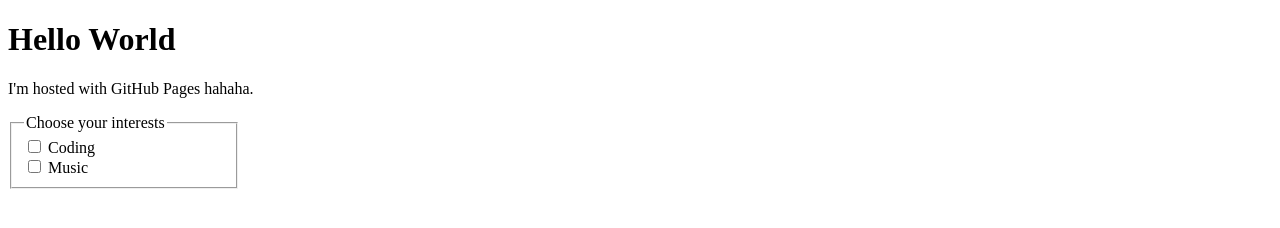
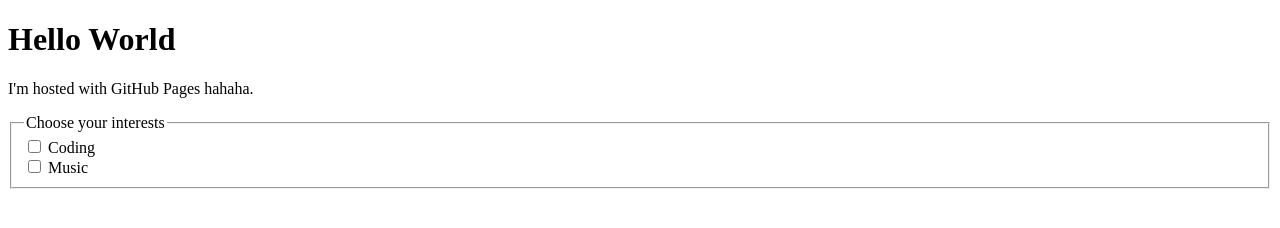
Before and after one commit to divrags/divrags.github.io, a plain HTML site: page index.html in a window 1280 px wide. Drawn offline with Linux system fonts and the light colour scheme.

Commit message:
Update index.html

```diff
--- a/index.html
+++ b/index.html
@@ -8,7 +8,7 @@
 <p>I'm hosted with GitHub Pages hahaha.</p>
 <div>
 <form>
-<fieldset style="width: 200px;">
+<fieldset>
   <legend>Choose your interests</legend>
   <div>
     <input type="checkbox" id="coding" name="interest" value="coding">
```
